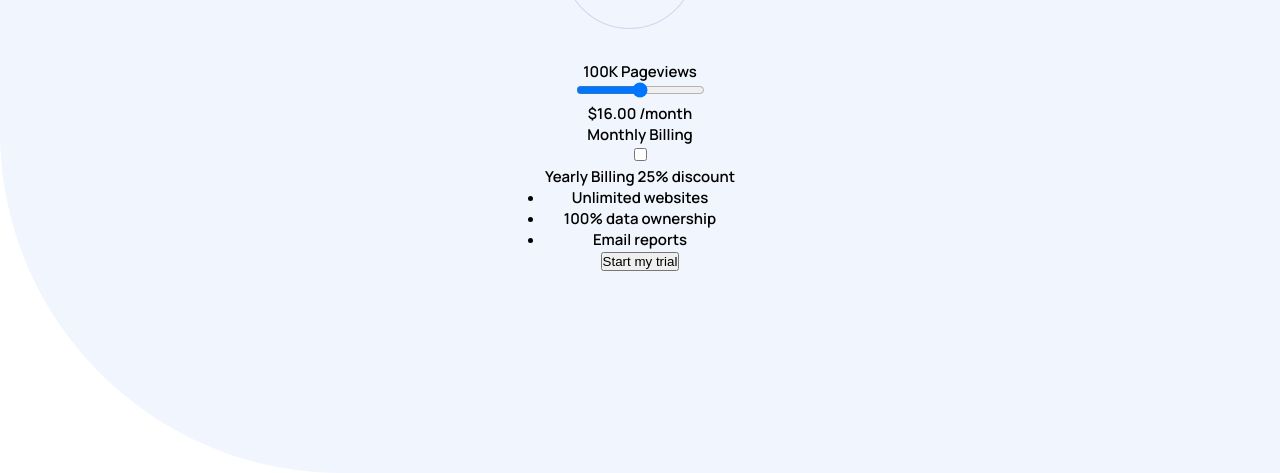
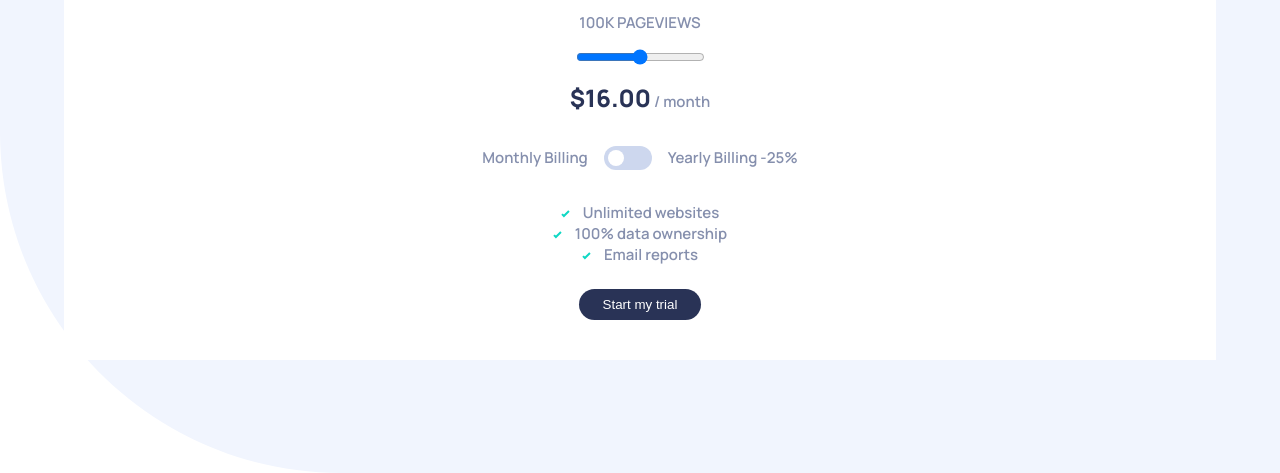
Before and after one commit to nicole-tuznik/interactive-pricing-component, a plain HTML site: page index.html in a window 1280 px wide. Shown: the part 327-800 px from the top of the page. Drawn offline with Linux system fonts and the light colour scheme.

Commit message:
Added Javascript

```diff
--- /dev/null
+++ b/app.js
@@ -0,0 +1,30 @@
+const slider = document.querySelector('.plan__slider');
+let views = document.querySelector('.plan__pageviews');
+let price = document.querySelector('.plan--lg-text');
+const toggle = document.querySelector('.billing__toggle');
+
+let billing = [
+  {views: '10K', price: '8'},
+  {views: '50K', price: '12'},
+  {views: '100K', price: '16'},
+  {views: '500K', price: '24'},
+  {views: '1M', price: '36'}
+];
+
+slider.addEventListener('input', changePrice);
+toggle.addEventListener('click', changePrice);
+
+function changePrice() {
+  let i = slider.value;
+  let currentBilling = billing[i];
+  console.log(i);
+
+  views.innerHTML = `${currentBilling.views} pageviews`;
+
+  if(!toggle.checked) {
+  price.innerHTML = `$${currentBilling.price}.00`;
+  } else {
+    price.innerHTML = '$' + parseInt(currentBilling.price) * 0.75 + '.00';
+    console.log(parseInt(currentBilling.price) * 10);
+  };
+};
--- a/index.html
+++ b/index.html
@@ -22,35 +22,44 @@
   </div>
 
   <div class="card">
-    <p class="card__pageviews">100K<span class="card__view-number"></span> Pageviews</p>
-    <input type="range" min="0" max="4" step="1" class="card__slider">
-    <p class="card__pricing">
-      <span class="card__price">$16.00</span> /month
-    </p>
 
-    <div class="card__billing-type">
-      <p class="card__billing-text">
-      Monthly Billing
+    <div class="plan">
+      <p class="plan__pageviews">
+        100K Pageviews
       </p>
-      <input type="checkbox" class="card__billing-checkbox">
-      <p class="card__billing-text">
-      Yearly Billing <span class="card__discount">25% discount</span>
+      <input type="range" min="0" max="4" step="1" class="plan__slider">
+      <p class="plan__price">
+      <span class="plan--lg-text">$16.00</span> / month
       </p>
     </div>
 
-    <ul class="card__checklist">
-      <li class="card__li">
+    <div class="billing">
+      <p class="billing__period">
+      Monthly Billing
+      </p>
+      <input type="checkbox" class="billing__toggle">
+      <p class="billing__period">
+      Yearly Billing <span class="billing--discount">-25%</span>
+      </p>
+    </div>
+
+    <div class="footer">
+      <ul class="footer__ul">
+        <li class="footer__li">
         Unlimited websites
-      </li>
-      <li class="card__li">
+        </li>
+        <li class="footer__li">
         100% data ownership
-      </li>
-      <li class="card__li">
+        </li>
+        <li class="footer__li">
         Email reports
-      </li>
-    </ul>
+        </li>
+      </ul>
 
-    <button>Start my trial</button>
+      <button class="footer__button">Start my trial</button>
+    </div>
   </div>
+
+  <script src="/app.js"></script>
 </body>
 </html>
--- a/scss/style.scss
+++ b/scss/style.scss
@@ -4,7 +4,7 @@ $gray-red: hsl(14, 92%, 95%);
 $light-red: hsl(15, 100%, 70%);
 $pale-blue: hsl(226, 100%, 87%);
 
-$white: hsl (0, 0%, 100%);
+$white: hsl(0, 0%, 100%);
 $v-pale-blue: hsl(230, 100%, 99%);
 $lt-gray-blue1: hsl(224, 65%, 95%);
 $lt-gray-blue2: hsl(223, 50%, 87%);
@@ -22,6 +22,7 @@ body {
   font-family: 'Manrope', sans-serif;
   text-align: center;
   height: 100vh;
+  color: $gray-blue;
   background: url(/images/bg-pattern.svg);
   background-repeat: no-repeat;
   background-size: cover;
@@ -40,6 +41,7 @@ body {
 
   &__header {
     margin: 2rem 0 1rem 0;
+    color: $dk-desat-blue;
   }
 
   &__text {
@@ -53,6 +55,99 @@ body {
 .card {
   background-color: $white;
   margin-top: 2rem;
+  padding: 1rem;
+  width: 90%;
+}
 
+.plan {
+  margin-top: 1.5rem;
 
+  &__pageviews {
+    text-transform: uppercase;
+  }
+
+  &__slider {
+    margin: 1rem 0;
+  }
+
+  &__price {
+
+  }
+
+  &--lg-text {
+    font-size: 1.5rem;
+    color: $dk-desat-blue;
+    font-weight: bold;
+  }
 }
+
+.billing {
+  display: flex;
+  justify-content: center;
+  align-items: center;
+  margin: 2rem 0;
+
+  &__toggle {
+    position: relative;
+    width: 3rem;
+    height: 1.5rem;
+    -webkit-appearance: none;
+    background: $lt-gray-blue2;
+    outline: none;
+    border-radius: 20px;
+    margin: 0 1rem;
+
+    &:checked {
+      background: $strong-cyan;
+    }
+
+    &::before {
+      content: '';
+      position: absolute;
+      width: 1rem;
+      height: 1rem;
+      border-radius: 50%;
+      top: 4px;
+      left: 4px;
+      background: $white;
+    }
+    &:checked::before {
+      left: 1.7rem;
+    }
+  }
+
+  &__period {
+
+  }
+
+  &--discount {
+
+  }
+}
+
+.footer {
+  margin-top: 2rem;
+
+  &__ul {
+
+  }
+
+  &__li {
+    list-style: none;
+
+    &::before {
+      content: url(/images/icon-check.svg);
+      margin-right: 10px;
+    }
+  }
+
+  &__button {
+    margin: 1.5rem 0;
+    padding: 0.5rem 1.5rem;
+    border-radius: 20px;
+    outline: none;
+    border: none;
+    background: $dk-desat-blue;
+    color: $white;
+  }
+}
```
Also changed, not shown: css/style.css.
